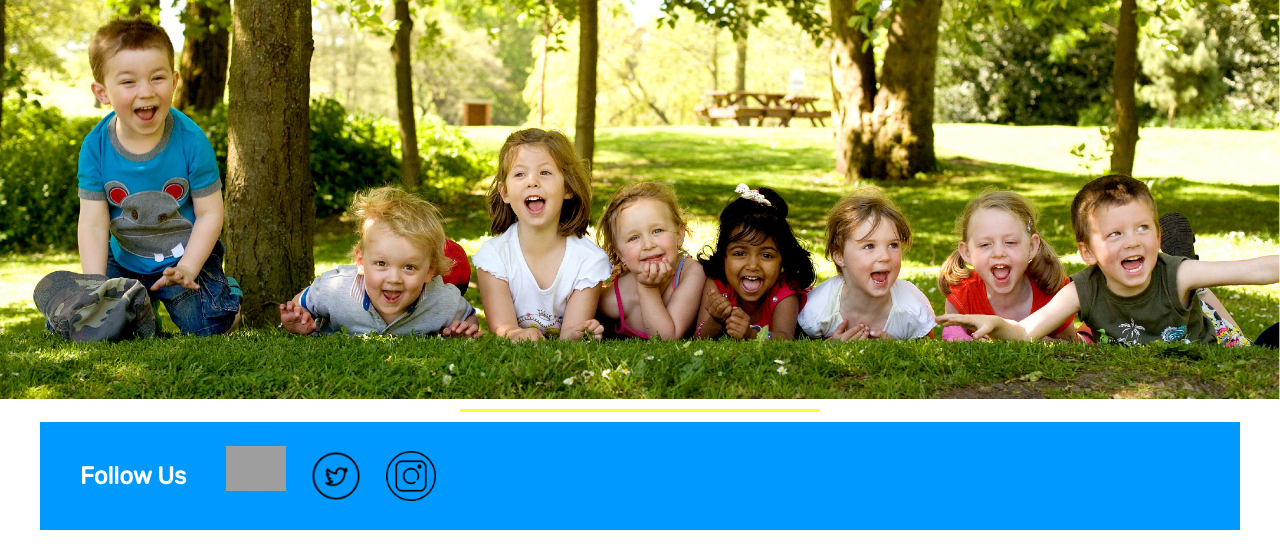
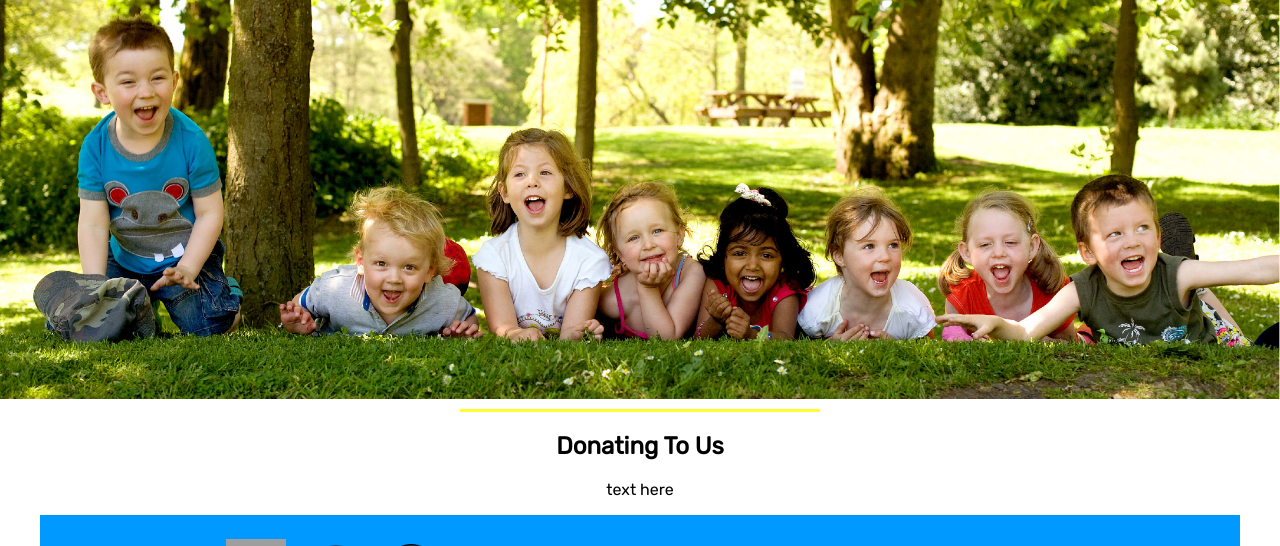
Before and after one commit to katlazarova/firstwebsite, a PHP site: page / in a window 1280 px wide. Shown: the part 51-597 px from the top of the page. Run offline with PHP 8.4, Linux system fonts and the light colour scheme; grey boxes are pictures that could not be loaded.

Commit message:
fix merge conflicts and adding header and text component

```diff
--- a/css/style.css
+++ b/css/style.css
@@ -92,6 +92,10 @@ body {
   margin: 10px auto;
 }
 
+.header-text-component {
+  text-align: center
+}
+
 .footer .footer-top {
  display: flex;
  background-color: var(--primary-color);
--- a/index.html
+++ b/index.html
@@ -25,6 +25,13 @@
 
 		<div class="content-divider">
 		</div> <!-- End of content-divider -->
+
+		<div class="header-text-component">
+			<h2>Donating To Us</h2>
+			<div class="text-wrapper">
+				<p>text here</p>
+			</div> <!-- End of text-wrapper -->
+		</div> <!-- End of header-and-text-component -->
 
 		<footer class="footer">
 			<div class="footer-top">
```
